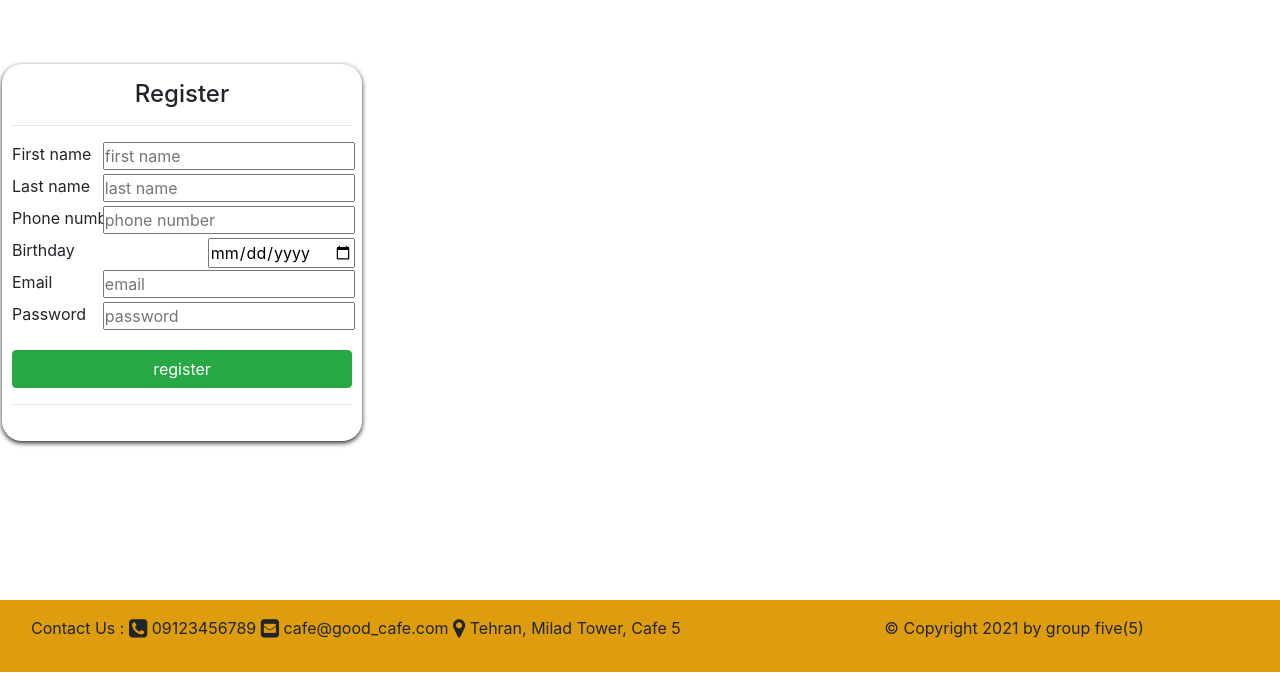
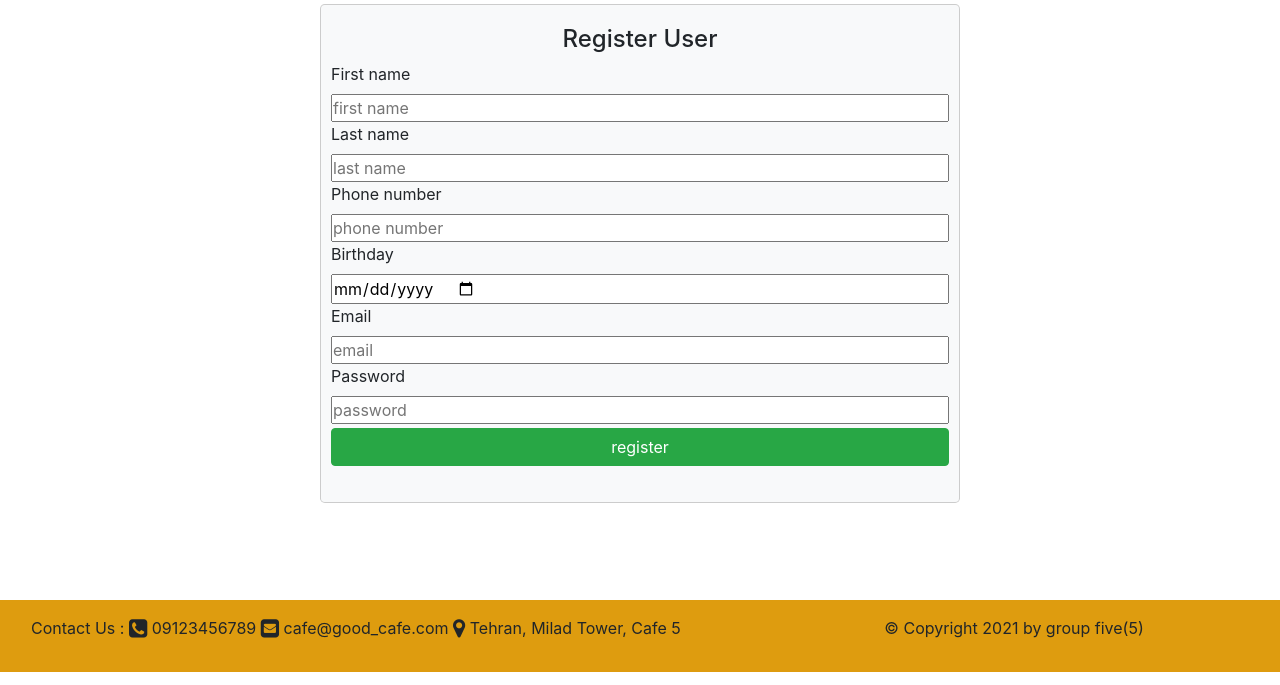
Before and after one commit to sepehr-ahmadi/django_test_project, a Flask app: page /user_register in a window 1280 px wide. Shown: the part 115-800 px from the top of the page. Run offline with Flask 2, Linux system fonts and the light colour scheme; some libraries are stand-ins or nearby versions.

Commit message:
update styles

```diff
--- a/templates/user_register.html
+++ b/templates/user_register.html
@@ -9,48 +9,38 @@
     <script src="https://maxcdn.bootstrapcdn.com/bootstrap/4.5.2/js/bootstrap.min.js"></script>
     <meta name="viewport" content="width=device-width, initial-scale=1">
     <style>
-          .wapper{
+          .modal-content{
             max-width: 1100px;
             min-width: 360px;
             margin: auto 2px;
             position: relative;
             padding: 20px 10px;
-        }
-        .bg-withe{
-            background-color: white!important;
-        }
-        .select-shadow{
-            box-shadow: 0 2px 5px 0;
-        }
-        .radious{
-            border-radius: 20px;
-        }
 
     </style>
 {% endblock %}
 {% block content %}
-    <div class="container-fluid pt-lg-5 text-center" style="min-height: 75vh; ">
-        <div class="row text-left pt-3 ">
+    <div class="container-fluid pt-1 text-center" style="min-height: 75vh;">
+        <div class="row text-left">
 
-            <div class="wapper bg-withe select-shadow radious pt-lg-3" >
-                <h4 style="text-align: center">Register</h4>
+            <div class="modal-content w-50 m-auto bg-light" id="login-modal" style="display: block">
+                <h4 style="text-align: center">Register User</h4>
                 <form class="form-group w-100" action="{{ url_for('user_register') }}" method="post">
-                    <hr>
-                    <label for="first_name">First name</label>
-                    <input type="text" id="first_name" required placeholder="first name" name="first_name" style="position: absolute; right: 2%;"><br>
-                    <label for="last_name">Last name</label>
-                    <input type="text" id="last_name" required placeholder="last name" name="last_name" style="position: absolute; right: 2%;"><br>
-                    <label for="phone_number">Phone number</label>
-                    <input type="tel" id="phone_number" required placeholder="phone number" name="phone_number" style="position: absolute; right: 2%;"><br>
-                    <label for="birthdate">Birthday</label>
-                    <input type="date" id="birthdate" required placeholder="birthday" name="birthday" style="position: absolute; right: 2%;"><br>
-                    <label for="email">Email</label>
-                    <input type="email" id="email"  required placeholder="email" name="email" style="position: absolute; right: 2%;"><br>
-                    <label for="password">Password</label>
-                    <input type="text" id="password"  required placeholder="password" name="password" style="position: absolute; right: 2%;"><br>
 
-                    <input class="btn btn-success btn-block  mt-3" type="submit" id="submitaiton" value="register">
-                    <hr>
+                    <label for="first_name">First name</label><br>
+                    <input class="input-group" type="text" id="first_name" required placeholder="first name" name="first_name">
+                    <label for="last_name">Last name</label><br>
+                    <input class="input-group" type="text" id="last_name" required placeholder="last name" name="last_name">
+                    <label for="phone_number">Phone number</label><br>
+                    <input class="input-group" type="tel" id="phone_number" required placeholder="phone number" name="phone_number">
+                    <label for="birthdate">Birthday</label><br>
+                    <input class="input-group" type="date" id="birthdate" required placeholder="birthday" name="birthday">
+                    <label for="email">Email</label><br>
+                    <input class="input-group" type="email" id="email"  required placeholder="email" name="email">
+                    <label for="password">Password</label><br>
+                    <input class="input-group" type="text" id="password"  required placeholder="password" name="password">
+
+
+                    <input class="btn btn-success btn-block  mt-1" type="submit" id="submitaiton" value="register">
                 </form>
             </div>
         </div>
```
Also changed, not shown: templates/user_list.html (+19 -8 lines).
